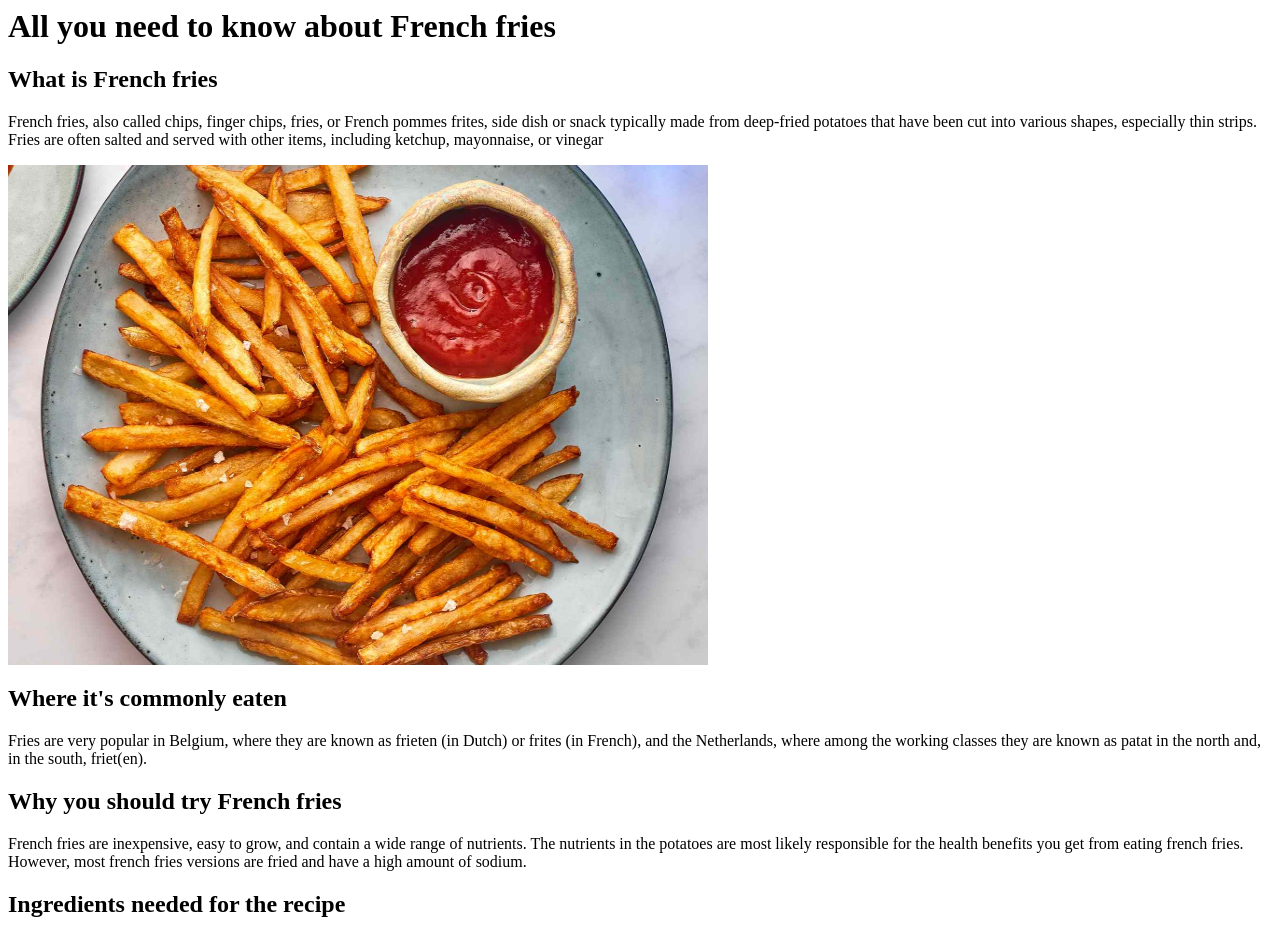
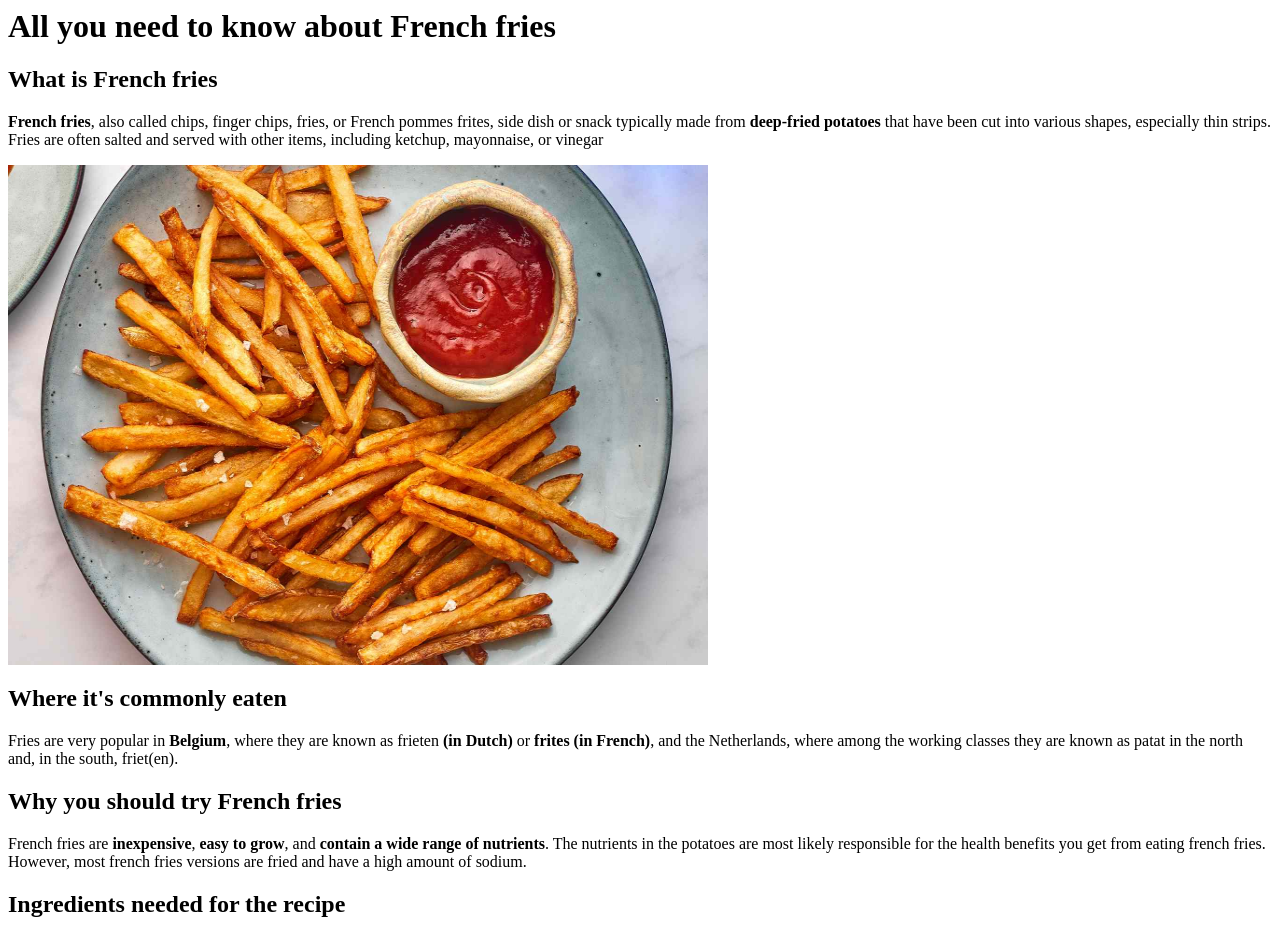
Before and after one commit to Ml22134/food-recipe, a plain HTML site: page code-assessment-1.html in a window 1280 px wide. Shown: the top 935 px of the page. Drawn offline with Linux system fonts and the light colour scheme.

Commit message:
Update code-assessment-1.html

```diff
--- a/code-assessment-1.html
+++ b/code-assessment-1.html
@@ -9,17 +9,17 @@
     <header>
         <section>
             <h2>What is French fries</h2>
-            <p>French fries, also called chips, finger chips, fries, or French pommes frites, side dish or snack typically made from deep-fried potatoes that have been cut into various shapes, especially thin strips. Fries are often salted and served with other items, including ketchup, mayonnaise, or vinegar</p>
+            <p><strong>French fries</strong>, also called chips, finger chips, fries, or French pommes frites, side dish or snack typically made from <strong>deep-fried potatoes </strong> that have been cut into various shapes, especially thin strips. Fries are often salted and served with other items, including ketchup, mayonnaise, or vinegar</p>
             <img src="french_fries_for_Github.jpg" alt="french-fries" width="700" height="500">
 
         </section>
         <section>
             <h2>Where it's commonly eaten</h2>
-            <p>Fries are very popular in Belgium, where they are known as frieten (in Dutch) or frites (in French), and the Netherlands, where among the working classes they are known as patat in the north and, in the south, friet(en).</p>
+            <p>Fries are very popular in <strong>Belgium</strong>, where they are known as frieten <strong>(in Dutch)</strong> or <strong>frites (in French)</strong>, and the Netherlands, where among the working classes they are known as patat in the north and, in the south, friet(en).</p>
         </section>
         <section>
             <h2>Why you should try French fries</h2>
-            <p>French fries are inexpensive, easy to grow, and contain a wide range of nutrients. The nutrients in the potatoes are most likely responsible for the health benefits you get from eating french fries. However, most french fries versions are fried and have a high amount of sodium.</p>
+            <p>French fries are <strong>inexpensive</strong>, <strong>easy to grow</strong>, and <strong>contain a wide range of nutrients</strong>. The nutrients in the potatoes are most likely responsible for the health benefits you get from eating french fries. However, most french fries versions are fried and have a high amount of sodium.</p>
         </section>
         <section>
             <h2>Ingredients needed for the recipe</h2>
```
